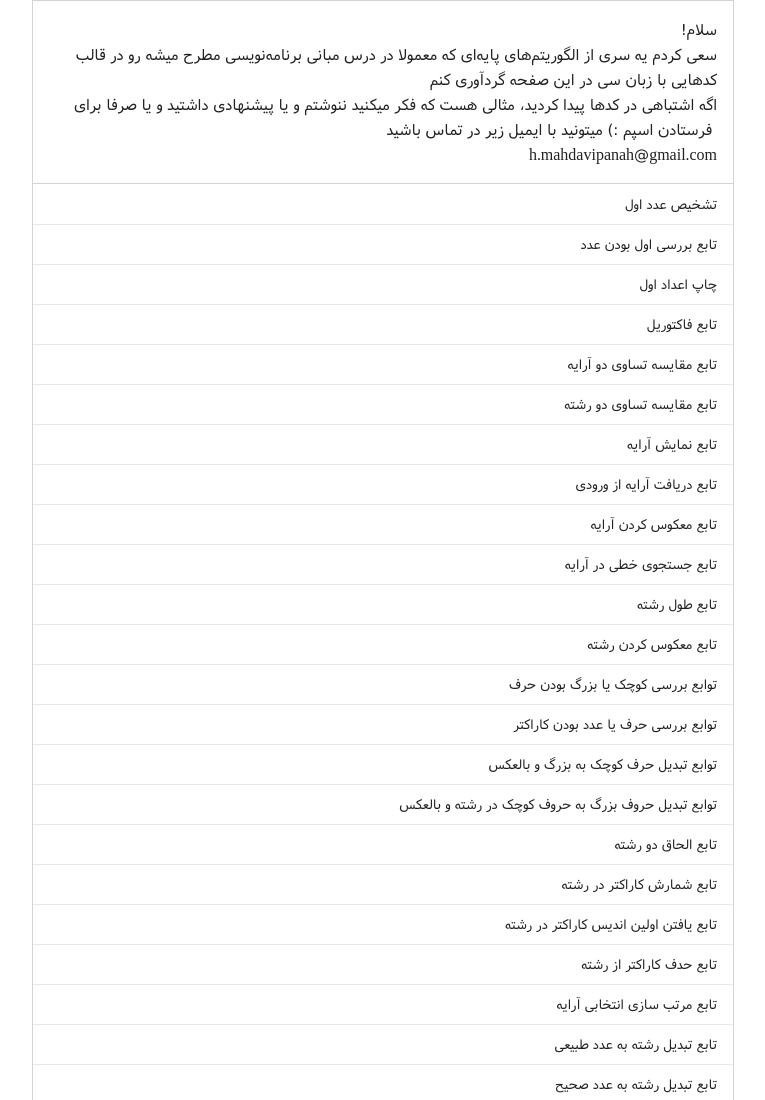
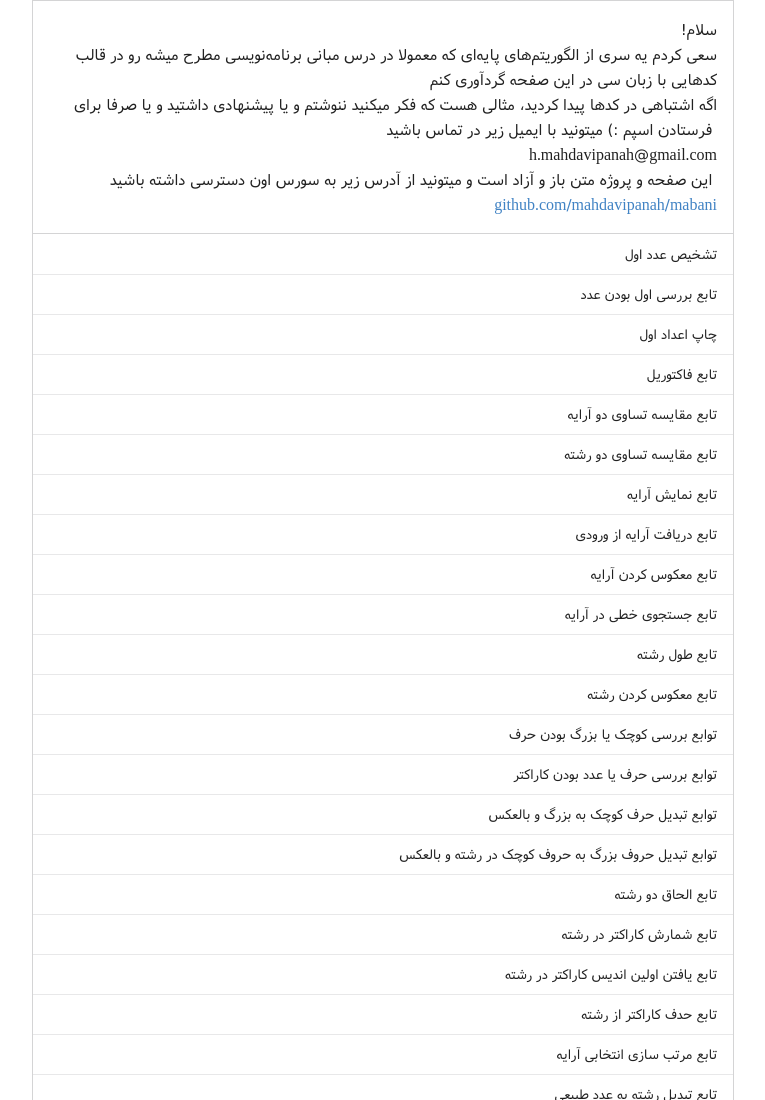
Before and after one commit to mahdavipanah/mabani, a plain HTML site: page index.html in a window 1280 px wide. Shown: the top 1100 px of the page, without its empty margins (257-1022 px from the left). Drawn offline with nearby package versions, Linux system fonts and the light colour scheme.

Commit message:
Add project github repo address

```diff
--- a/index.html
+++ b/index.html
@@ -79,6 +79,10 @@
         اگه اشتباهی در کد&zwnj;ها پیدا کردید، مثالی هست که فکر میکنید ننوشتم و یا پیشنهادی داشتید و یا صرفا برای فرستادن اسپم :) میتونید با ایمیل زیر در تماس باشید
         &zwnj;&zwnj;&zwnj;&zwnj;<br>
         h.mahdavipanah@gmail.com
+        <br />
+        این صفحه و پروژه متن باز و آزاد است و میتونید از آدرس زیر به سورس اون دسترسی داشته باشید
+        ‌<br />
+        <a target="_blank" href="https://github.com/mahdavipanah/mabani/">github.com/mahdavipanah/mabani</a>
     </span>
     </div>
   <div id="examplesMenu" class="ui bottom vertical attached menu" style="
```
